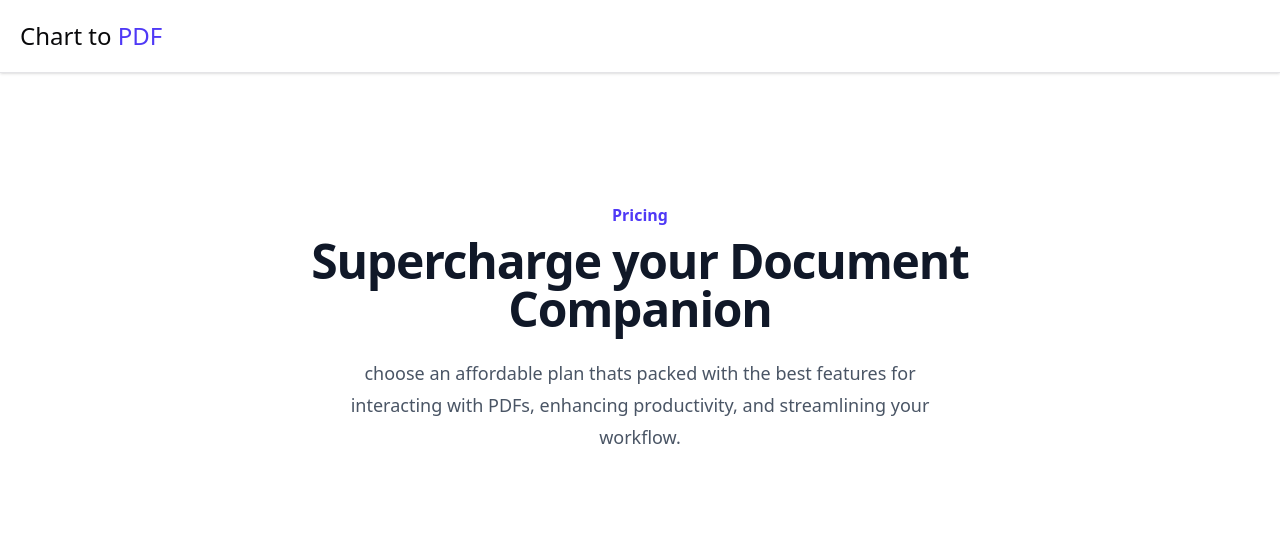
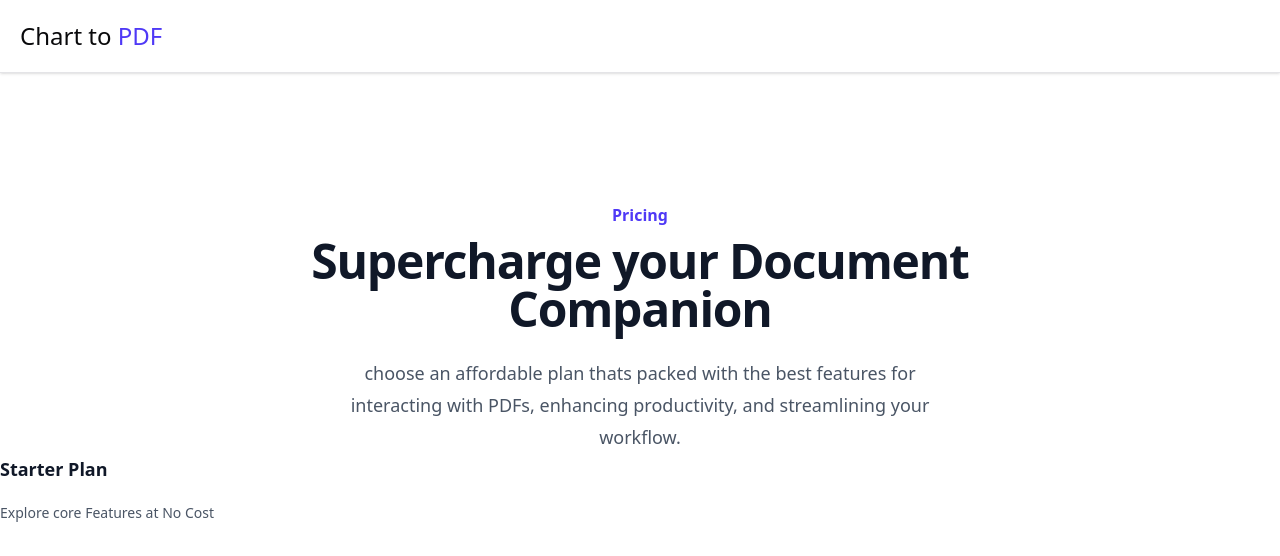
Before and after one commit to senpaiharde/Full-Stack-Project-Ai-Docs, a Next.js app in the folder ai-dcos/: page /dashboard/upgrade in a window 1280 px wide. Shown: the top 556 px of the page. Built offline with nearby package versions, Linux system fonts and the light colour scheme; no server answers.

Commit message:
explainin the core features

```diff
--- a/ai-dcos/app/dashboard/upgrade/page.tsx
+++ b/ai-dcos/app/dashboard/upgrade/page.tsx
@@ -14,6 +14,20 @@ function PricingPage() {
           choose an affordable plan thats packed with the best features for interacting with PDFs,
           enhancing productivity, and streamlining your workflow.
         </p>
+        <div>
+            <div>
+                <h3 className='text-lg font-semibold leading-8 text-gray-900'>
+                    Starter Plan
+                </h3>
+                <p className='mt-4 text-sm leading-6 text-gray-600'>
+                    Explore core Features at No Cost
+                </p>
+
+            </div>
+
+
+            <div></div>
+        </div>
       </div>
     </div>
   );
```
